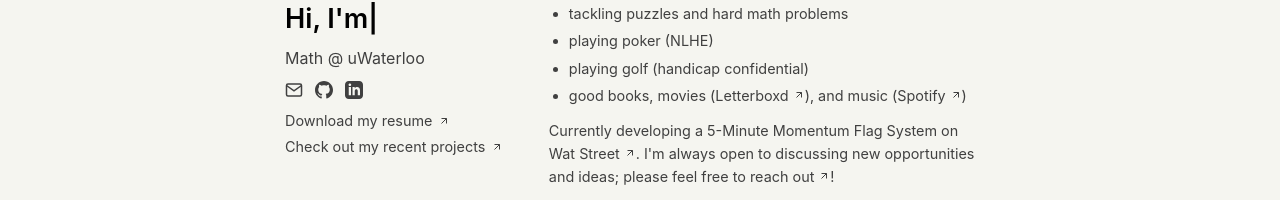
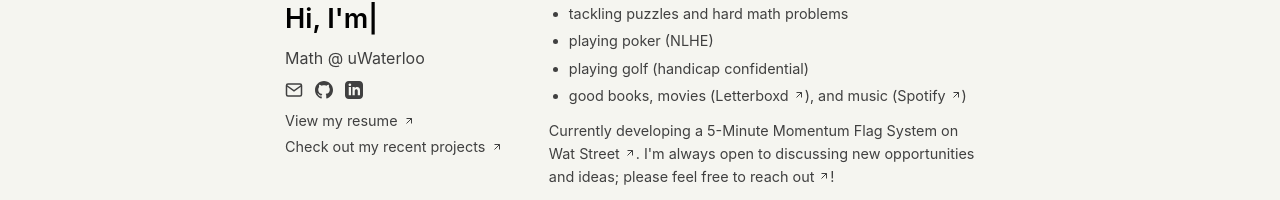
Before and after one commit to rli8145/rli-personal-website, a React (Vite) app: page / in a window 1280 px wide. Shown: the part 364-564 px from the top of the page. Built offline with nearby package versions, Linux system fonts and the light colour scheme.

Commit message:
resume web view

```diff
--- a/src/components/Hero.jsx
+++ b/src/components/Hero.jsx
@@ -62,8 +62,8 @@
           </MagneticIcon>
         </div>
         <div className="resume-links">
-          <a href="/Resume_cur.pdf" download className="resume-link">
-            Download my resume
+          <a href="/Resume_cur.pdf" target="_blank" rel="noopener noreferrer" className="resume-link">
+            View my resume
             <svg width="12" height="12" viewBox="0 0 24 24" fill="none" stroke="currentColor" strokeWidth="2">
               <line x1="7" y1="17" x2="17" y2="7"/>
               <polyline points="7 7 17 7 17 17"/>
```
